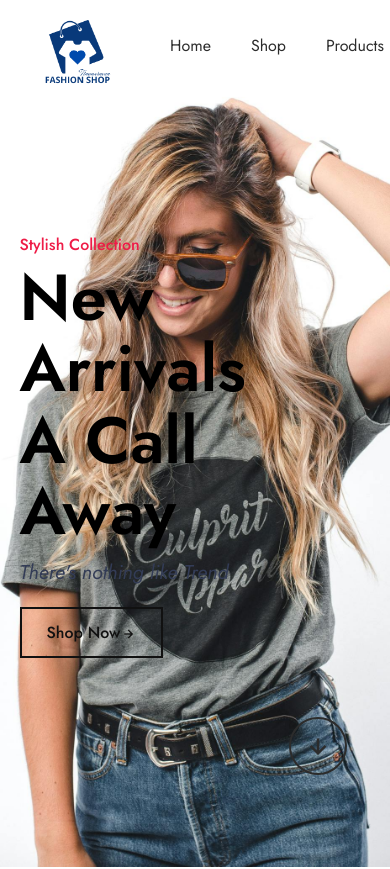
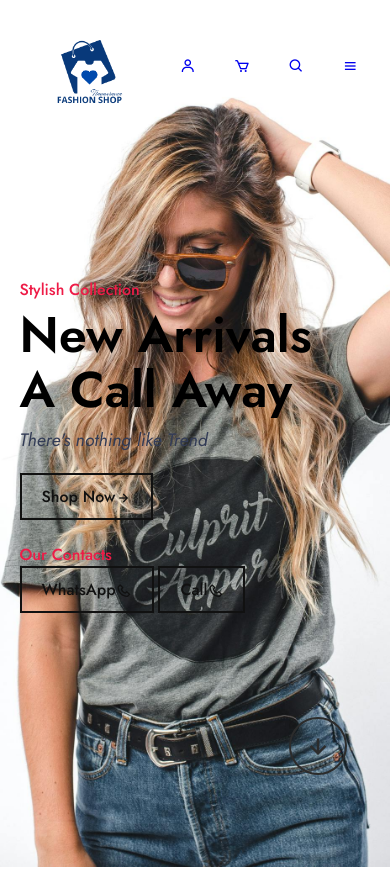
Before and after one commit to Vicmwend/ecommerce, a plain HTML site: page tech.html in a window 390 px wide. Shown: the top 869 px of the page. Drawn offline with nearby package versions, Linux system fonts and the light colour scheme.

Commit message:
Added a whats up and phone links

```diff
--- a/tech.css
+++ b/tech.css
@@ -263,3 +263,50 @@
     text-transform: capitalize;
     margin-bottom: 2px;
 }
+
+/* Responsive -css on smaller screen */
+@media(max-width:890px){
+    header{
+        padding: 20px 3%;
+        transition: 4s;
+    }
+}
+@media(max-width:630px){
+    .main-text h1{
+        font-size: 50px;
+        transition: .4s;
+    }
+    .main-text p{
+        font-size: 18px;
+        transition: .4s;
+
+    }
+    .main-btn{
+        padding: 10px 20px;
+        transition: .4s;
+    }
+}
+@media(max-width:750px){
+    .navmenu{
+        position: absolute;
+        top:100%;
+        right: -100%;
+        width:300px;
+        height: 130vh;
+        background: #edfff1;
+        display: flex;
+        flex-direction: column;
+        align-items: center;
+        padding: 120px 30px;
+        transition: all .42s;
+
+    }
+}
+.navmenu a{
+    display: block;
+    margin: 18px 0;
+}
+.navmenu.open{
+    right: 0;
+
+}
--- a/tech.html
+++ b/tech.html
@@ -1,4 +1,4 @@
-<!DOCTYPE html>
+ <!DOCTYPE html>
 <html lang="en">
 <head>
     <meta charset="UTF-8">
@@ -35,8 +35,11 @@
             <h5>Stylish collection</h5>
             <h1>New Arrivals<br>A Call Away</h1>
             <p>There's nothing like Trend</p>
-
             <a href="#" class="main-btn">Shop Now<i class='bx bx-right-arrow-alt'></i></a>
+            <br> <br>
+            <h5>Our Contacts</h5>
+            <a href="https://wa.me/254701675800" class="main-btn">WhatsApp<i class='bx bx-phone'></i></a>
+            <a href="tel:+254701675800" class="main-btn">Call<i class='bx bx-phone'></i></a>
         </div>
         <div class="down-arrow">
             <a href="#trending" class="down"><i class='bx bx-down-arrow-alt'></i></a>
--- a/techjs.js
+++ b/techjs.js
@@ -2,5 +2,10 @@
 window.addEventListener("scroll",function(){
     header.classList.toggle("sticky",this.window.scrollY > 0);
 })
-let name="mosh";
-console.log(name);
+let menu = document.querySelector('#menu-icon');
+let navmenu = document.querySelector('.navmenu');
+
+menu.onclick=() =>{
+    menu.classList.toggle('bx-x');
+    navmenu.classList.toggle('open');
+}
```
